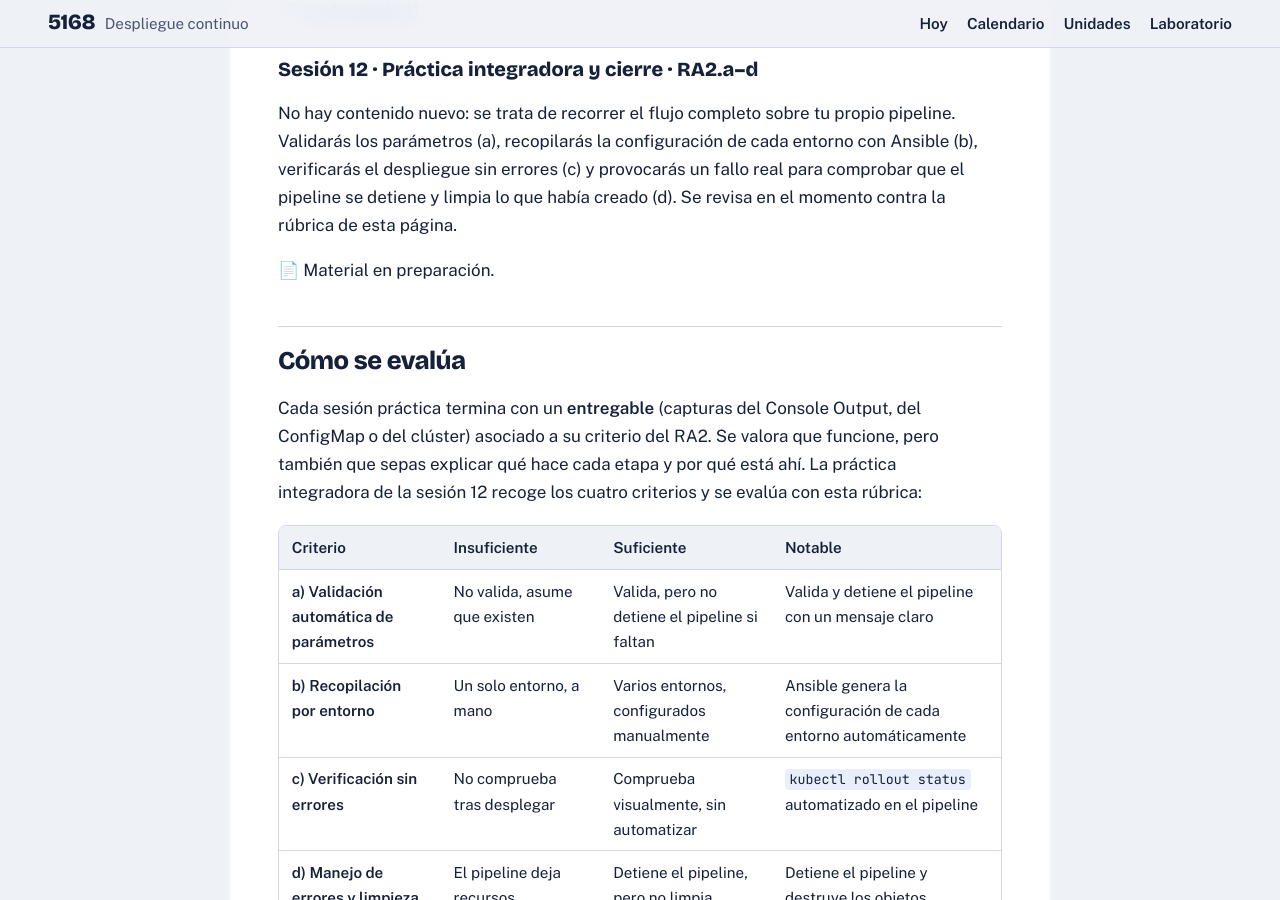
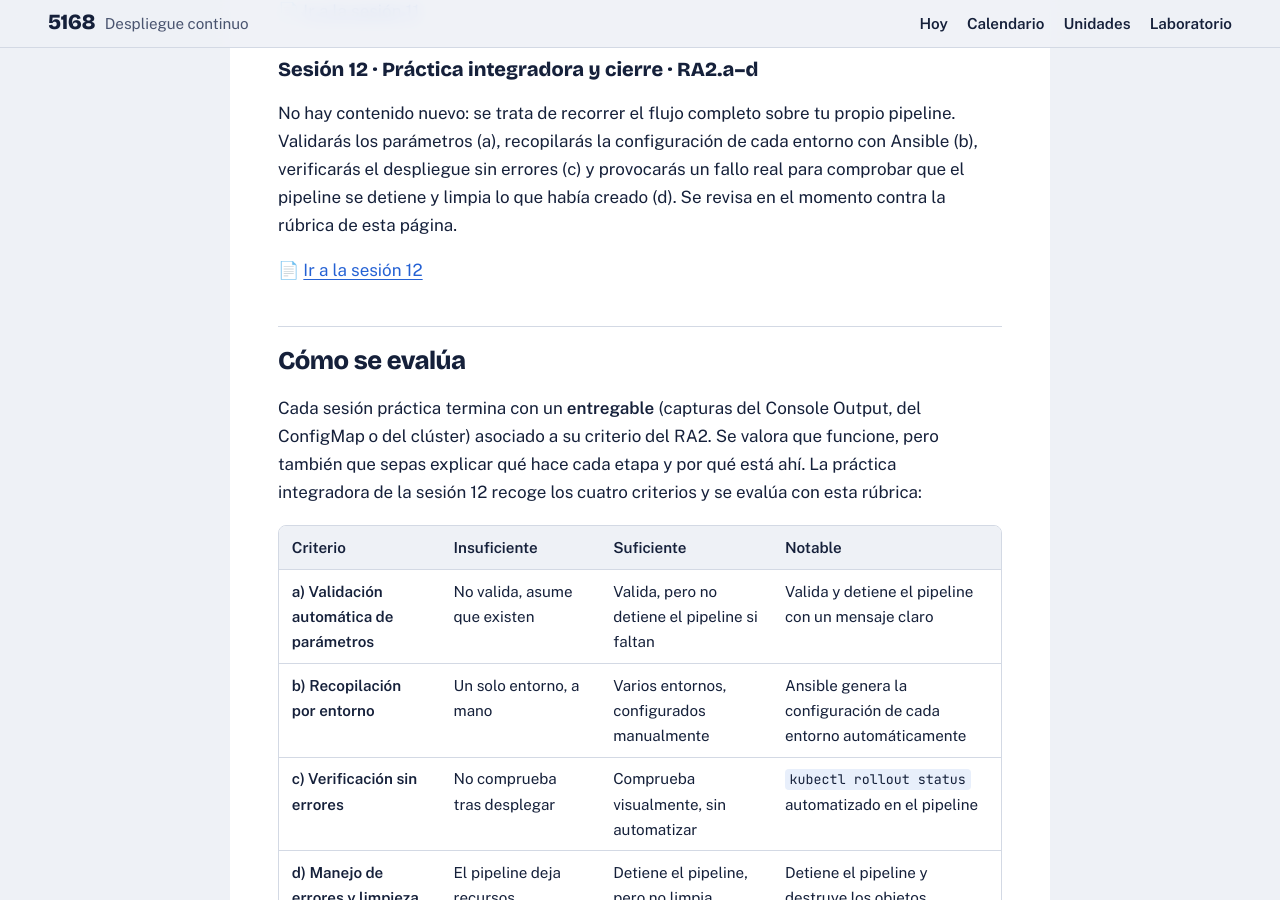
Before and after one commit to sergio79cs/modulo5168, a Jekyll site: the page built from ut02/index.md, in a window 1280 px wide and 900 px high, scrolled down 5679 px. Built offline with Jekyll 4.4.1, drawn with Linux system fonts in a browser that asks for light colours; our own code applies the rules of GitHub Pages for plain Markdown files.

Commit message:
Índice UT02: enlace a la sesión 12

```diff
--- a/ut02/index.md
+++ b/ut02/index.md
@@ -123,7 +123,7 @@ Si el pipeline falla a mitad de camino, puede dejar en el clúster recursos hué
 
 No hay contenido nuevo: se trata de recorrer el flujo completo sobre tu propio pipeline. Validarás los parámetros (a), recopilarás la configuración de cada entorno con Ansible (b), verificarás el despliegue sin errores (c) y provocarás un fallo real para comprobar que el pipeline se detiene y limpia lo que había creado (d). Se revisa en el momento contra la rúbrica de esta página.
 
-📄 Material en preparación.
+📄 [Ir a la sesión 12](sesion12.md)
 
 ## Cómo se evalúa
 
```
